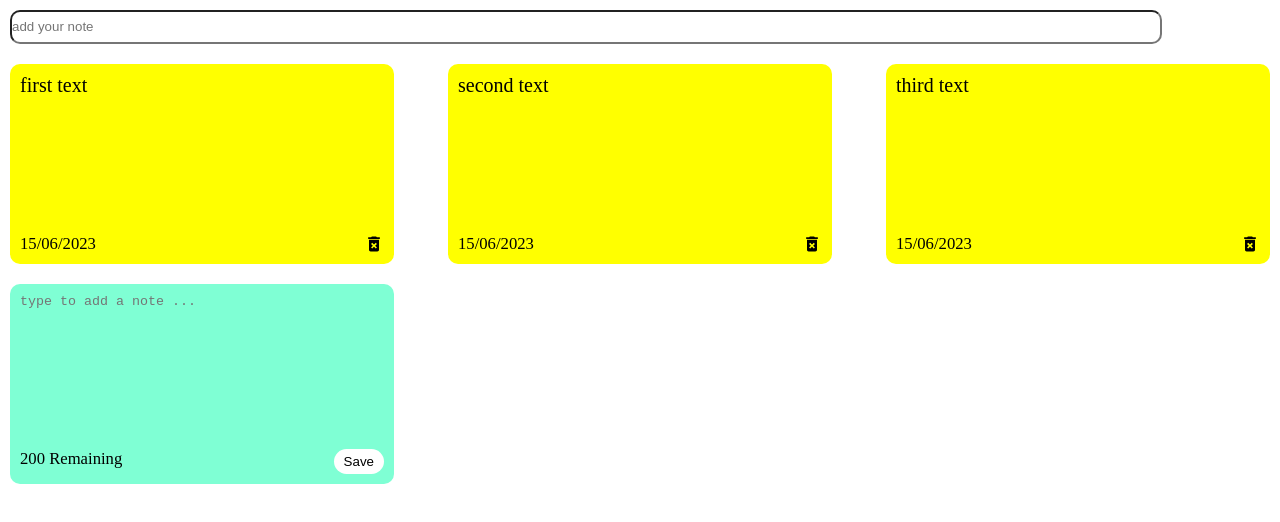
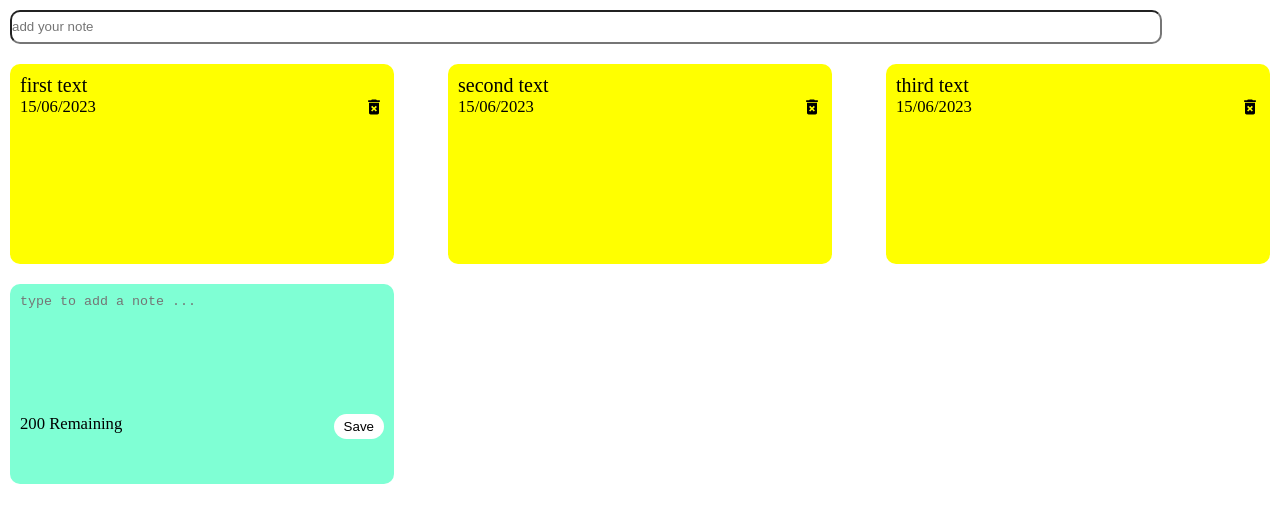
Before and after one commit to marcinoles87/notes-app, a React (Create React App) app: page / in a window 1280 px wide. Shown: the top 522 px of the page. Built offline with nearby package versions, Linux system fonts and the light colour scheme.

Commit message:
set counter note

```diff
--- a/src/App.js
+++ b/src/App.js
@@ -48,6 +48,8 @@ const addNote = (text) => {
 
   const newNotes = [...notes , newNote]
   setNote(newNotes)
+
+
 }
 
   return (
--- a/src/components/NotesList.js
+++ b/src/components/NotesList.js
@@ -2,7 +2,7 @@ import React from 'react'
 import Note from './Note'
 import AddNote from './AddNote'
 
-function NotesList({notes , setNote , handleAddNote}) {
+function NotesList({notes  , handleAddNote}) {
   return (
 
 
@@ -13,7 +13,7 @@ function NotesList({notes , setNote , handleAddNote}) {
           id={note.id}
           text={note.text}
           date={note.date}></Note> )}
-       <AddNote notes={notes} setNote={setNote} handleAddNote={handleAddNote}></AddNote>
+       <AddNote notes={notes}  handleAddNote={handleAddNote}></AddNote>
     </div>
   )
 }
--- a/src/index.css
+++ b/src/index.css
@@ -9,7 +9,6 @@
 .note-container{
   display: flex;
   flex-direction: column;
-  justify-content: space-between;
   width: 30%;
   min-height: 200px;
   margin: 10px;
```
